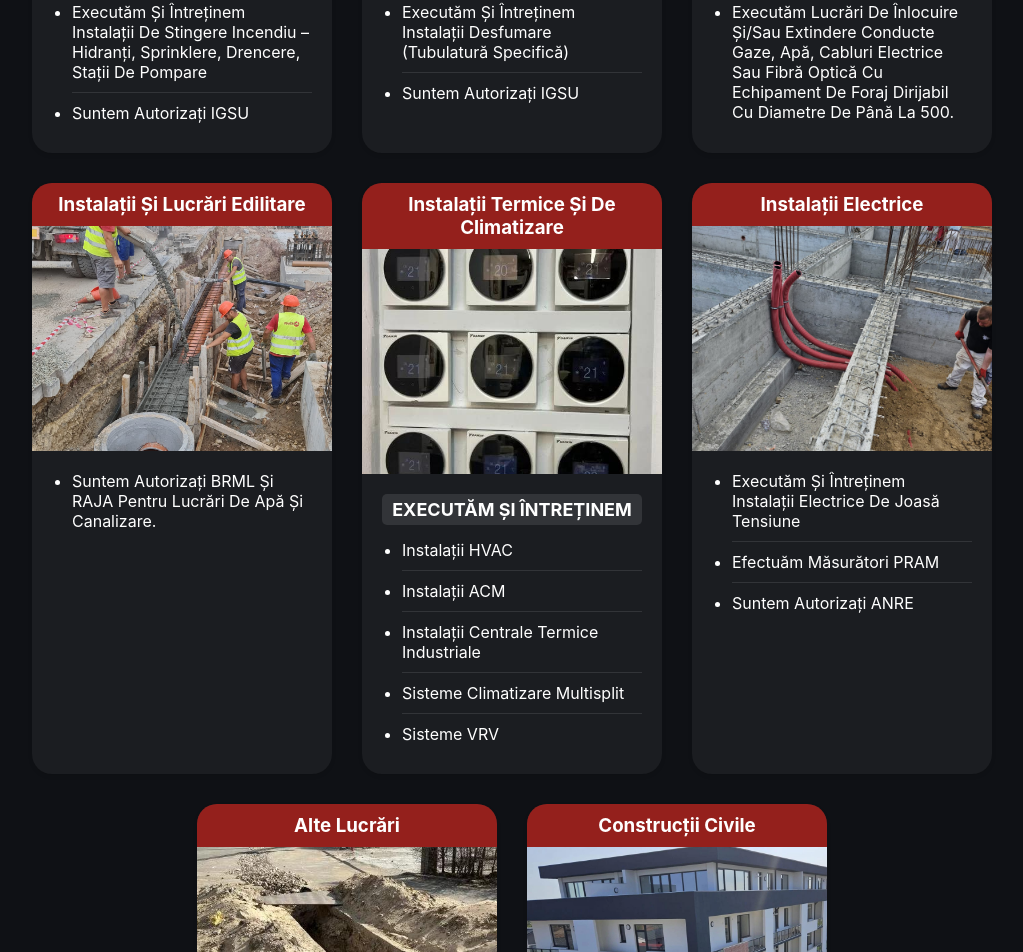
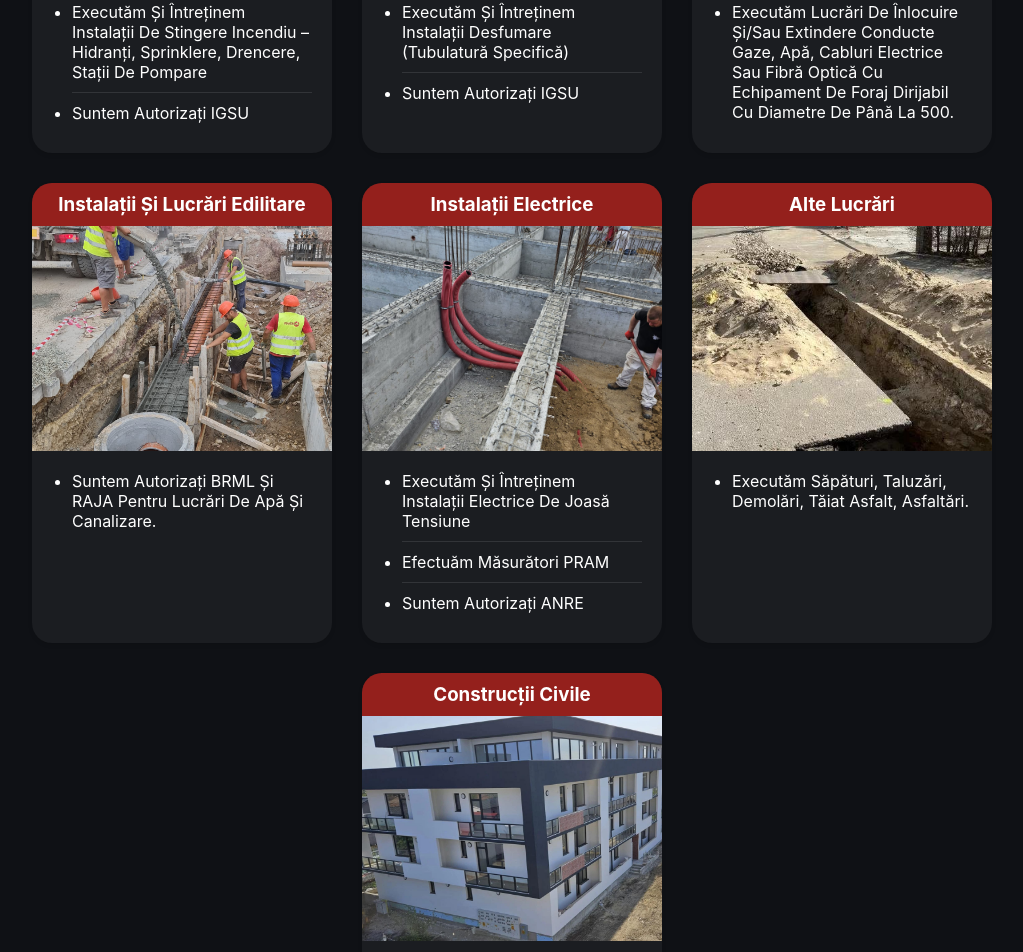
Before and after one commit to PetreLuca05/poweron, a React (Vite) app: page /#/ in a window 1280 px wide. Shown: the part 1218-2170 px from the top of the page, without its empty margins (128-1151 px from the left). Built offline with nearby package versions, Linux system fonts and the light colour scheme.

Commit message:
new push

```diff
--- a/src/Home.jsx
+++ b/src/Home.jsx
@@ -107,18 +107,18 @@ export default function HomePage() {
             ],
             image: service4Image,
           },
-          {
-            title: "Thermal and air-conditioning installations",
-            description: "We build and maintain",
-            items: [
-              "HVAC systems",
-              "DHW (domestic hot water) systems",
-              "industrial boiler room installations",
-              "multi-split air-conditioning systems",
-              "VRV systems",
-            ],
-            image: service5Image,
-          },
+          // {
+          //   title: "Thermal and air-conditioning installations",
+          //   description: "We build and maintain",
+          //   items: [
+          //     "HVAC systems",
+          //     "DHW (domestic hot water) systems",
+          //     "industrial boiler room installations",
+          //     "multi-split air-conditioning systems",
+          //     "VRV systems",
+          //   ],
+          //   image: service5Image,
+          // },
           {
             title: "Electrical installations",
             description: null,
@@ -220,18 +220,18 @@ export default function HomePage() {
           ],
           image: service4Image,
         },
-        {
-          title: "Instalații termice și de climatizare",
-          description: "Executăm și întreținem",
-          items: [
-            "instalații HVAC",
-            "instalații ACM",
-            "instalații centrale termice industriale",
-            "sisteme climatizare multisplit",
-            "sisteme VRV",
-          ],
-          image: service5Image,
-        },
+        // {
+        //   title: "Instalații termice și de climatizare",
+        //   description: "Executăm și întreținem",
+        //   items: [
+        //     "instalații HVAC",
+        //     "instalații ACM",
+        //     "instalații centrale termice industriale",
+        //     "sisteme climatizare multisplit",
+        //     "sisteme VRV",
+        //   ],
+        //   image: service5Image,
+        // },
         {
           title: "Instalații electrice",
           description: null,
```
